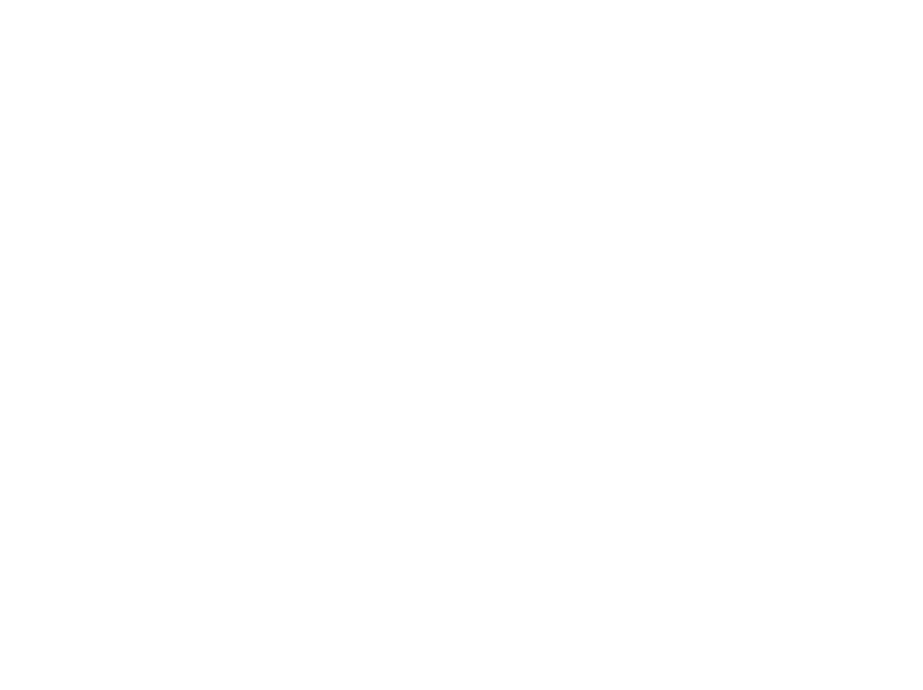
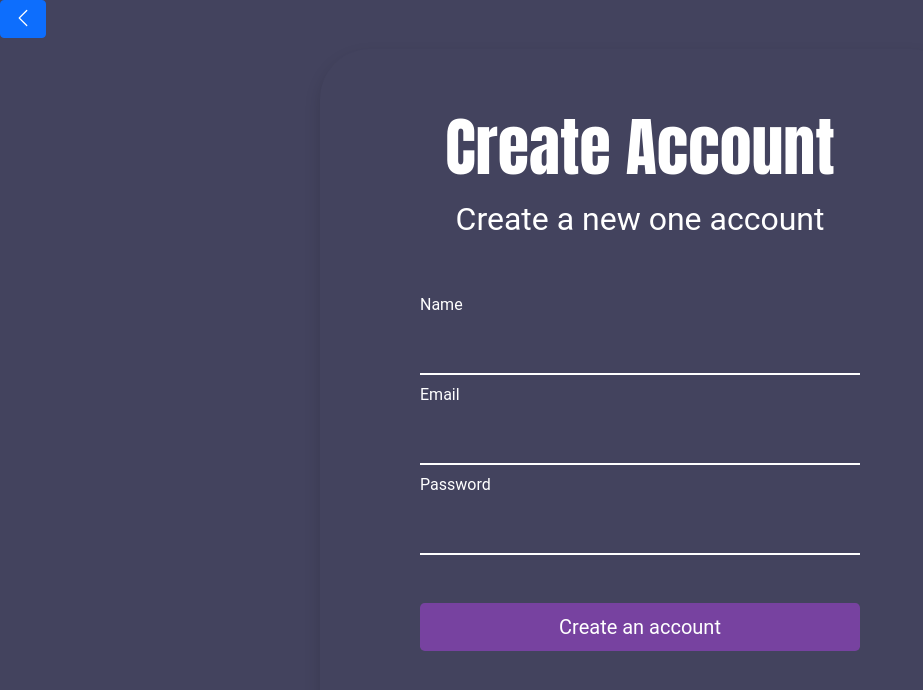
Before and after one commit to ujiik009/bsru-kanban-board-demo, a Vue app: page /#/create-account in a window 1280 px wide. Shown: the top 690 px of the page, without its empty margins (0-923 px from the left). Built offline with nearby package versions, Linux system fonts and the light colour scheme.

Commit message:
finish create account page

```diff
--- /dev/null
+++ b/src/components/CreateAccountPage/index.vue
@@ -0,0 +1,110 @@
+<template>
+  <div id="backgroud">
+    <router-link to="/">
+      <button class="btn btn-primary" type="submit">
+        <b-icon icon="chevron-left"></b-icon>
+      </button>
+    </router-link>
+    <div id="login-box" class="shadow">
+      <div class="title font-impact text-center">Create Account</div>
+      <div class="sub-title text-center">Create a new one account</div>
+      <div style="padding: 50px">
+        <div class="login-form">
+          <label>Name</label>
+          <input v-model="fullname" class="input-custom" type="text" />
+          <label>Email</label>
+          <input v-model="email" class="input-custom" type="text" />
+          <label>Password</label>
+          <input v-model="password" class="input-custom" type="password" />
+        </div>
+        <div style="margin-top: 40px">
+          <button
+            type="button"
+            @click="create_account"
+            class="btn btn-create-account btn-lg btn-block"
+            style="width: 100%"
+          >
+            Create an account
+          </button>
+        </div>
+      </div>
+    </div>
+  </div>
+</template>
+
+<script>
+export default {
+  data() {
+    return {
+      fullname: "",
+      email: "",
+      password: "",
+    };
+  },
+  methods: {
+    create_account() {
+      //TODO: 2. have to do connect to API server for create account here
+      console.log(this.fullname, this.email, this.password);
+    },
+  },
+};
+</script>
+
+<style lang="css" scoped>
+.input-custom {
+  /* position: relative; */
+  width: 100%;
+  padding: 12px 20px;
+  margin: 8px 0;
+  box-sizing: border-box;
+  outline: none;
+  border: none;
+  border-bottom: 2px solid white;
+  background: rgba(255, 255, 255, 0);
+  color: white;
+}
+
+#backgroud {
+  background-color: #43435e;
+  height: inherit;
+  position: relative;
+}
+
+.text-center {
+  text-align: center;
+}
+
+#login-box {
+  min-width: 30vw;
+  min-height: 50vh;
+  background-color: #43435e;
+  margin: 0;
+  position: absolute;
+  top: 50%;
+  left: 50%;
+  -ms-transform: translate(-50%, -50%);
+  transform: translate(-50%, -50%);
+  border-radius: 50px;
+  padding: 50px;
+}
+
+.shadow {
+  box-shadow: 10px 4px 37px 0px rgba(0, 0, 0, 0.71);
+  -webkit-box-shadow: 10px 4px 37px 0px rgba(0, 0, 0, 0.71);
+  -moz-box-shadow: 10px 4px 37px 0px rgba(0, 0, 0, 0.71);
+  color: white;
+}
+
+.title {
+  font-size: 4em;
+}
+
+.sub-title {
+  font-size: 2em;
+}
+
+.btn-create-account {
+  background-color: #7742a0;
+  color: white;
+}
+</style>
--- a/src/main.js
+++ b/src/main.js
@@ -11,12 +11,15 @@
 
 // import LoginPage component
 import LoginPage from "@/components/LoginPage/index.vue"
+// import CreateAccountPage component
+import CreateAccountPage from "@/components/CreateAccountPage/index.vue"
 
 Vue.config.productionTip = false
 
 // defind you route
 const routes = [
   { path: '/', component: LoginPage },
+  { path: '/create-account', component: CreateAccountPage },
 ]
 
 // router object
```
